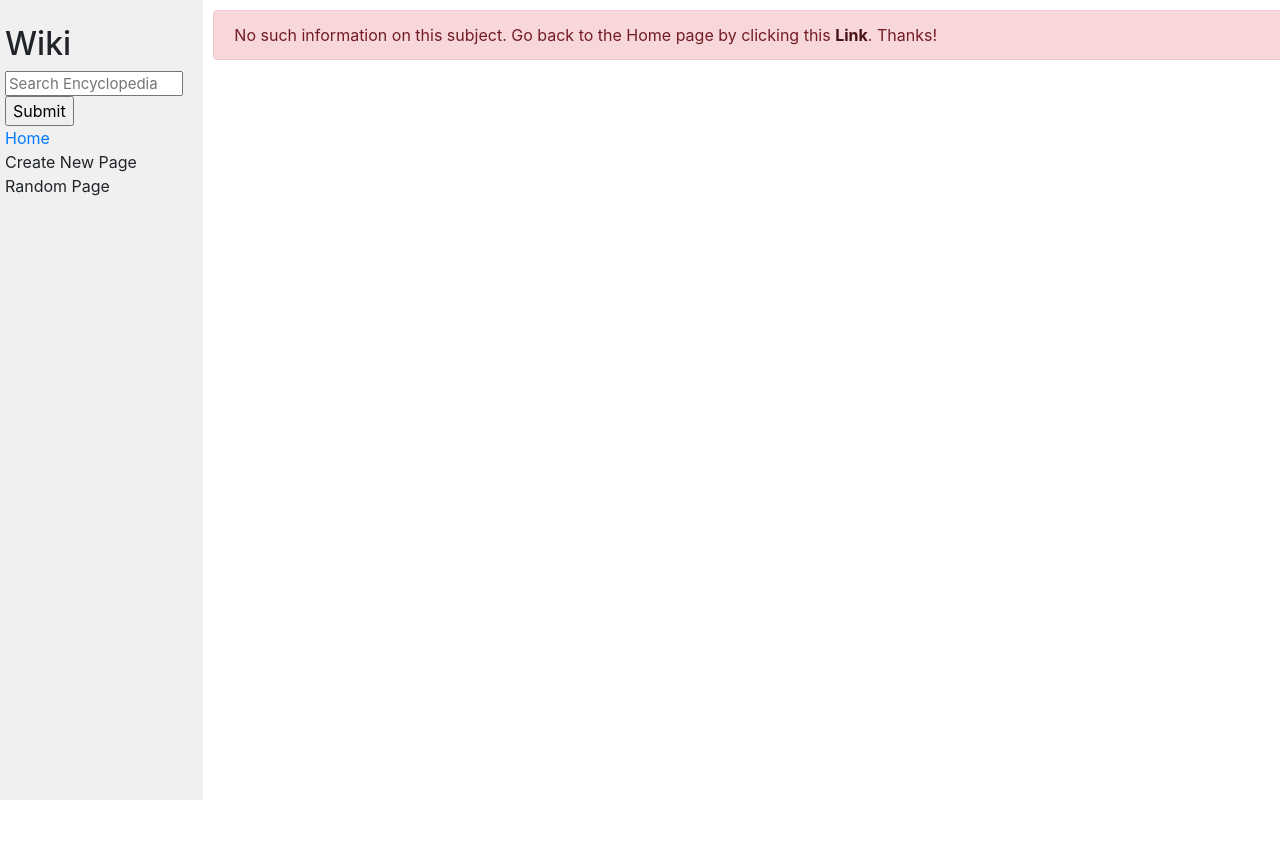
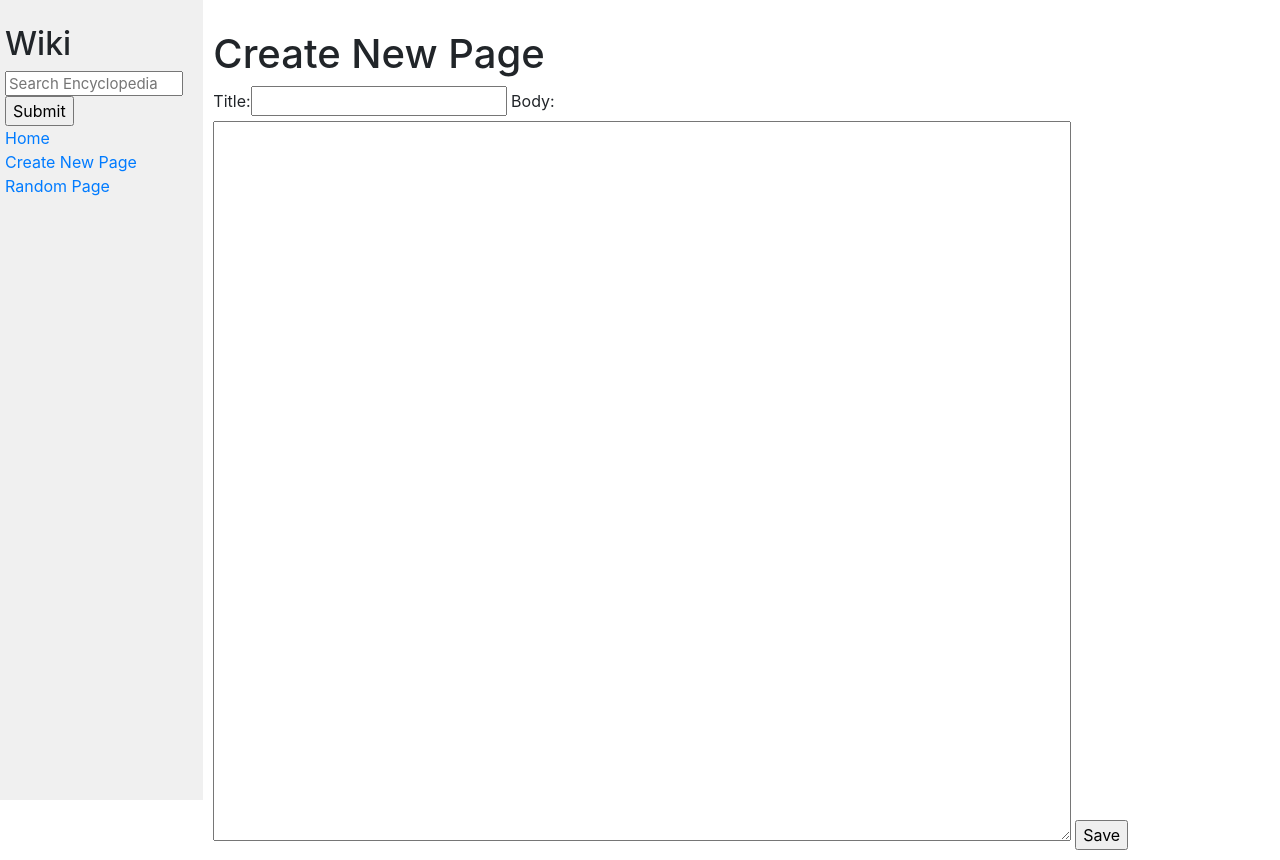
Before and after one commit to cloydbalongkit1/wiki_django, a Django app: page /wiki/create in a window 1280 px wide. Before the commit the page ends 800 px from the top, so only its background shows below. Run offline with Django 3.2, Linux system fonts and the light colour scheme; some libraries are stand-ins or nearby versions.

Commit message:
forms, views, templates

```diff
--- /dev/null
+++ b/wiki/encyclopedia/forms.py
@@ -0,0 +1,15 @@
+from django import forms
+
+
+
+class EntryForm(forms.Form):
+    title = forms.CharField(
+        label="Title",
+        max_length=100,
+        required=True,
+        )
+    body = forms.CharField(
+        label="Body",
+        widget=forms.Textarea(attrs={'rows': 3, 'cols': 30}),
+        required=True,
+        )
--- a/wiki/encyclopedia/static/encyclopedia/styles.css
+++ b/wiki/encyclopedia/static/encyclopedia/styles.css
@@ -16,6 +16,7 @@ textarea {
     height: 90vh;
     width: 80%;
 }
+
 
 .main {
     padding: 10px;
--- /dev/null
+++ b/wiki/encyclopedia/templates/encyclopedia/entry_form.html
@@ -0,0 +1,31 @@
+{% extends "encyclopedia/layout.html" %}
+
+{% block title %}
+    {{ title }}
+{% endblock %}
+
+    {% block body %}
+
+        <h1>{{ title }}</h1>
+
+        <div>
+
+            {% if title == "Create New Page" %}
+            <form action="{% url 'create' %}" method="post">
+                {% csrf_token %}
+                {{ form }}
+                <input type="submit" value="Save">
+            </form>
+
+            {% else %}
+            <form action="{% url 'edit' title %}" method="post">
+                {% csrf_token %}
+                {{ form }}
+                <input type="submit" value="Save Edit">
+            </form>
+            {% endif %}
+
+        </div>
+
+
+    {% endblock %}
--- a/wiki/encyclopedia/templates/encyclopedia/error.html
+++ b/wiki/encyclopedia/templates/encyclopedia/error.html
@@ -6,7 +6,7 @@
 
 {% block body %}
     <div class="alert alert-danger" role="alert">
-        No such information on this subject. Go back to the Home page by clicking this
+        No information. Go back to the Home page by clicking this
         <a href="{% url 'index' %}" class="alert-link">Link</a>. Thanks!
     </div>
 {% endblock %}
--- a/wiki/encyclopedia/templates/encyclopedia/index.html
+++ b/wiki/encyclopedia/templates/encyclopedia/index.html
@@ -5,6 +5,7 @@
 {% endblock %}
 
 {% block body %}
+
     <h1>All Pages</h1>
 
     <ul>
--- a/wiki/encyclopedia/templates/encyclopedia/layout.html
+++ b/wiki/encyclopedia/templates/encyclopedia/layout.html
@@ -22,10 +22,10 @@
                     <a href="{% url 'index' %}">Home</a>
                 </div>
                 <div>
-                    Create New Page
+                    <a href="{% url 'create' %}">Create New Page</a>
                 </div>
                 <div>
-                    Random Page
+                    <a href="{% url 'random' %}">Random Page</a>
                 </div>
                 {% block nav %} {% endblock %}
             </div>
--- a/wiki/encyclopedia/templates/encyclopedia/title.html
+++ b/wiki/encyclopedia/templates/encyclopedia/title.html
@@ -10,6 +10,7 @@
 
     <p>{{ body }}</p>
 
+    <a href="{% url 'edit' title.lower %}">Edit Page</a>
 
 
 {% endblock %}
--- a/wiki/encyclopedia/urls.py
+++ b/wiki/encyclopedia/urls.py
@@ -4,5 +4,8 @@ from . import views
 
 urlpatterns = [
     path("", views.index, name="index"),
+    path("wiki/create", views.create, name="create"),
+    path("wiki/random", views.random_entry, name="random"),
+    path("wiki/<str:title>/edit", views.edit, name="edit"),
     path("wiki/<str:title>", views.title, name="title"),
 ]
--- a/wiki/encyclopedia/views.py
+++ b/wiki/encyclopedia/views.py
@@ -1,6 +1,9 @@
-from django.shortcuts import render
+import random
+
+from django.shortcuts import render, redirect
 
 from . import own_util, util
+from .forms import EntryForm
 
 
 
@@ -9,7 +12,7 @@ def index(request):
     if query:
         title, body = own_util.get_substring(query)
         if title is None:
-            return render(request, "encyclopedia/error.html", {"title": query})
+            return render(request, "encyclopedia/error.html")
 
         return render(request, "encyclopedia/title.html", {
             "title": title,
@@ -23,12 +26,64 @@ def index(request):
 
 
 
-def title(request, title):
-    title, body = own_util.get_entry_content(title)
+def render_entry(request, entry_title):
+    title, body = own_util.get_entry_content(entry_title)
     if title is None:
-        return render(request, "encyclopedia/error.html", {"title": title})
+        return render(request, "encyclopedia/error.html")
 
     return render(request, "encyclopedia/title.html", {
         "title": title,
         "body": body,
     })
+
+
+
+def title(request, title):
+    return render_entry(request, title)
+
+
+
+def random_entry(request):
+    entries = util.list_entries()
+    entry = random.choice(entries)
+    return render_entry(request, entry)
+
+
+
+def create(request):
+    if request.method == "POST":
+        input_title = request.POST.get('title')
+        input_text = request.POST.get('body')
+
+        if not input_title and not input_text:
+            return render(request, "encyclopedia/error.html")
+
+        util.save_entry(input_title, input_text)
+        return redirect('index')
+
+    form = EntryForm()
+    title = 'Create New Page'
+    return render(request, "encyclopedia/entry_form.html", {'form': form, 'title': title})
+
+
+
+def edit(request, title):
+    if request.method == "POST":
+        input_title = request.POST.get('title')
+        input_text = request.POST.get('body')
+
+        if not input_title and not input_text:
+            return render(request, "encyclopedia/error.html")
+
+        util.save_entry(input_title, input_text)
+        return redirect('index')
+
+
+    title, body = own_util.get_entry_content(title)
+    existing_data = {
+        'title': title,
+        'body': f"# {title}\n{body}",
+        }
+    form = EntryForm(existing_data)
+    title = 'Edit New Page'
+    return render(request, "encyclopedia/entry_form.html", {'form': form, 'title': title})
```
Also changed, not shown: wiki/entries/React.md (added, +3 -0 lines), wiki/encyclopedia/own_util.py (line endings or trailing spaces), wiki/entries/CSS.md (line endings or trailing spaces).
